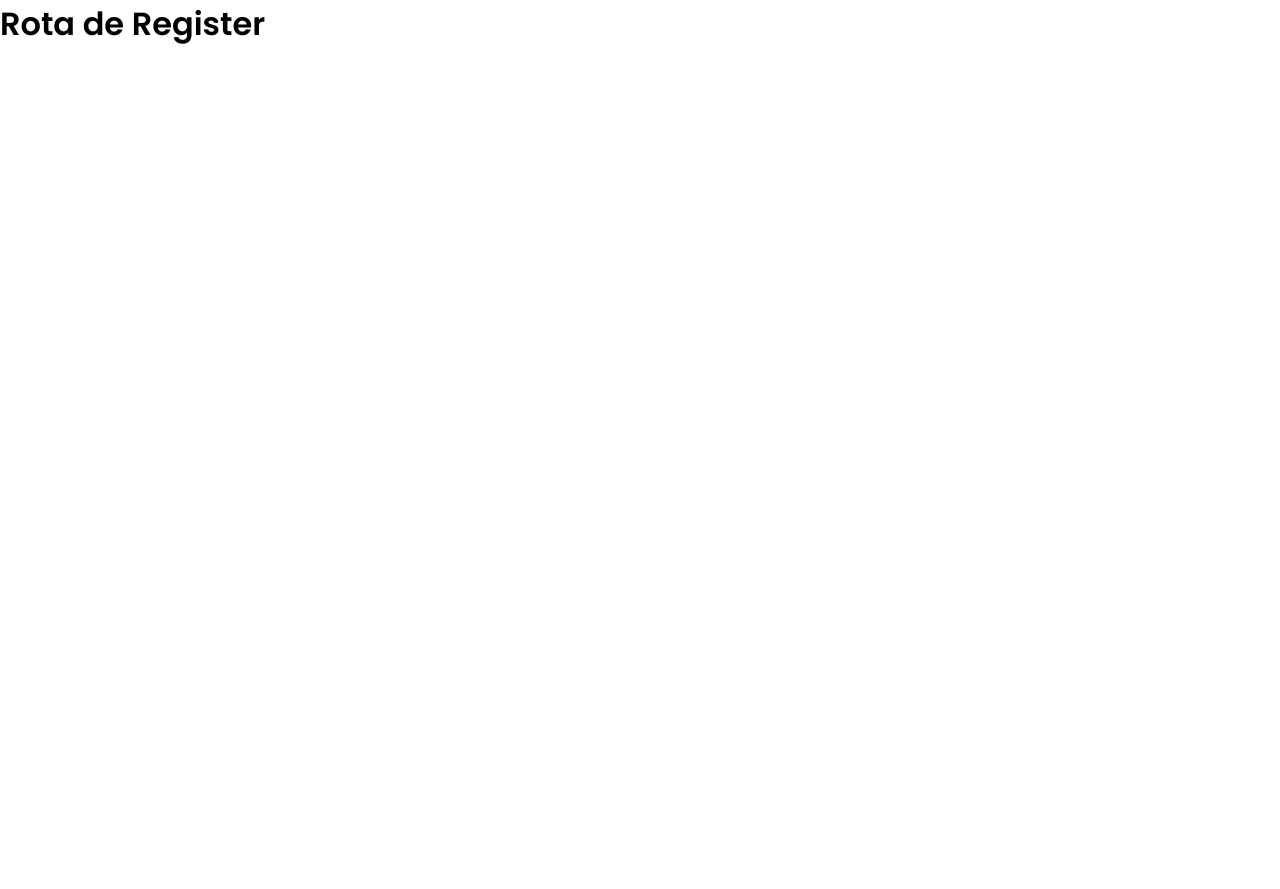
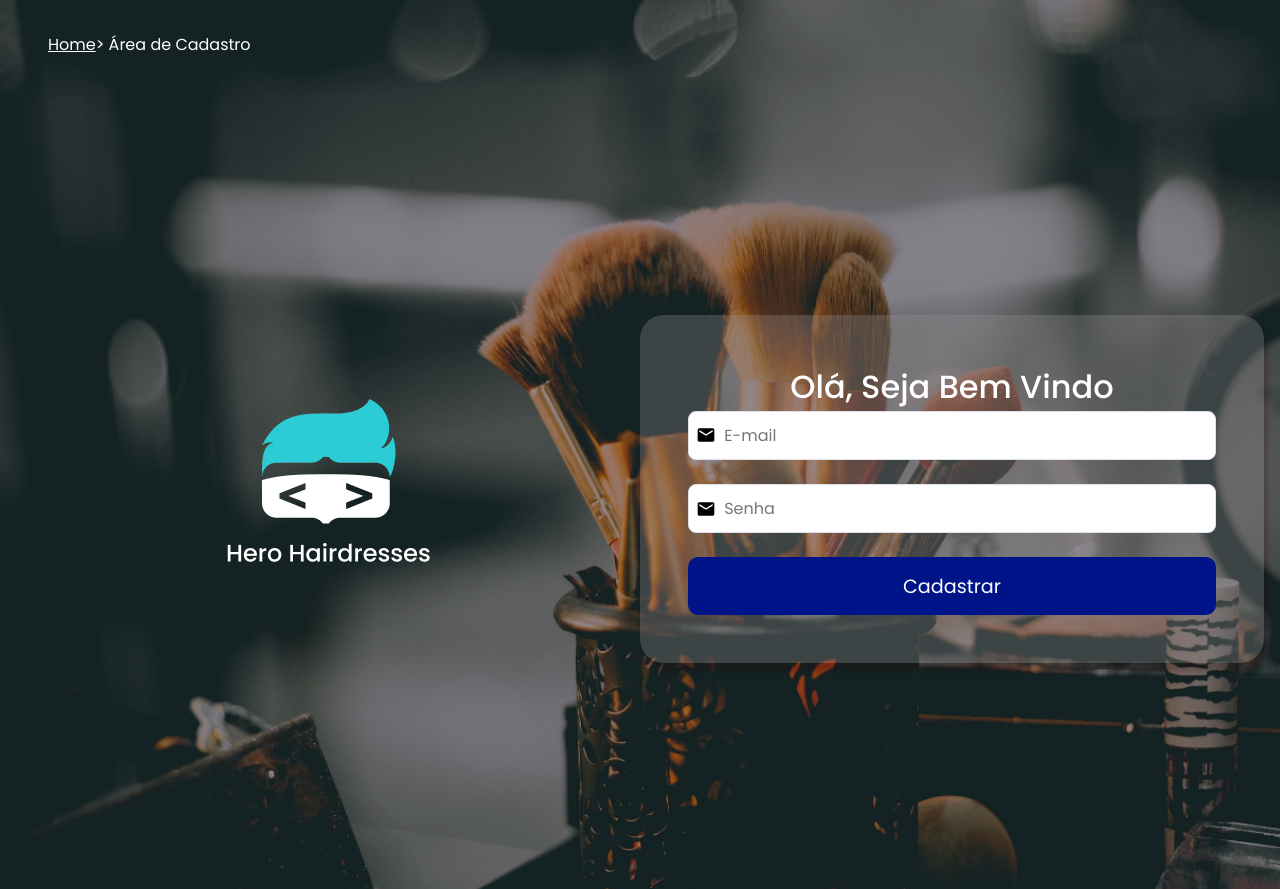
Before and after one commit to devGiovanni95/sistema-agendamento-semana-do-heroi, a React (Vite) app in the folder frontend/: page /register in a window 1280 px wide. Before the commit the page ends 800 px from the top, so only its background shows below. Built offline with nearby package versions, Linux system fonts and the light colour scheme.

Commit message:
Created Register Screen for news users, and created news components for the use in screens

```diff
--- /dev/null
+++ b/frontend/src/components/Button/Button.module.css
@@ -0,0 +1,12 @@
+.button{
+    width: 100%;
+    border: none;
+    padding: .9rem;
+    border-radius: 10px;
+    color: var(--white);
+    background-color: var(--secondary);
+}
+
+.button span{
+    font-size: 1.2rem;
+}
--- /dev/null
+++ b/frontend/src/components/Button/index.tsx
@@ -0,0 +1,12 @@
+import { IButton } from "../../interfaces/InterfaceLogin"
+import style from "./Button.module.css"
+
+export const Button = ({text}: IButton)=> {
+    return(
+        <button className={style.button}>
+            <span>
+                {text}
+            </span>
+        </button>
+    )
+}
--- a/frontend/src/interfaces/InterfaceLogin.tsx
+++ b/frontend/src/interfaces/InterfaceLogin.tsx
@@ -8,3 +8,7 @@ export interface IFormValues{
     email: string;
     password:string;
 }
+
+export interface IButton{
+    text: string;
+}
--- a/frontend/src/page/Login/Login.module.css
+++ b/frontend/src/page/Login/Login.module.css
@@ -33,8 +33,8 @@ text-align: center;
 }
 
 .card h2{
-    color: var(--black);
+    color: black;
     font-style: normal;
-    font-size: 1.5rem;
-    font-weight: 500;
+    font-size: 3rem;
+    font-weight: 800;
 }
--- a/frontend/src/page/Login/index.tsx
+++ b/frontend/src/page/Login/index.tsx
@@ -5,6 +5,7 @@ import { useForm } from "react-hook-form"
 import { IFormValues } from "../../interfaces/InterfaceLogin"
 import * as yup from 'yup'
 import { yupResolver } from "@hookform/resolvers/yup"
+import {Button} from "./../../components/Button"
 
 
 export function Login() {
@@ -43,7 +44,7 @@ export function Login() {
                            < Input placeholder="Senha"
                            type="password"
                                 {...register('password', {required: true})}/>
-                            <button>Entrar</button>
+                            <Button text='Entrar'/>
                         </form>
                     </div>
 
--- /dev/null
+++ b/frontend/src/page/Register/Register.module.css
@@ -0,0 +1,44 @@
+.background{
+    background-image: url('../../assets/cadastro.webp');
+    min-height: 100vh;
+    background-repeat: no-repeat;
+    background-size: cover;
+  /*  display: flex;*/
+  /*  align-items: center;*/
+}
+
+.wrapper{
+    display: flex;
+    width:  100%;
+    align-items: center;
+    height: 100vh;
+}
+
+.imageContainer{
+    width: 50% ;
+    text-align: center;
+}
+
+.card{
+    width: 50%;
+    background-color: var(--gray-100);
+    box-shadow: 4px 8px 4px rgba(43, 6, 6, 0.2);
+    border-radius: 24px;
+    padding: 3rem;
+    text-align: center;
+}
+.navigate a{
+    color: var(--white);
+
+}
+
+.navigate{
+    color: var(--white);
+    padding: 2rem;
+}
+.card h2{
+    color: var(--white);
+    font-style: normal;
+    font-size: 2rem;
+    font-weight: 500;
+}
--- /dev/null
+++ b/frontend/src/page/Register/index.tsx
@@ -0,0 +1,42 @@
+import style from './Register.module.css'
+import logo from './../../assets/logo.webp'
+import { Input } from '../../components/Input'
+import { Link } from 'react-router-dom'
+import {Button} from "./../../components/Button"
+
+export function Register(){
+    return(
+        <div className={style.background}>
+            <div className="container">
+                <p className={style.navigate}>
+                    <Link to={'/'}>
+                        Home
+                    </Link>
+                    {'>'} Área de Cadastro
+                </p>
+             <div className={style.wrapper}>
+                 <div className={style.imageContainer}>
+                     <img src={logo} alt="" />
+                 </div>
+                 <div className={style.card}>
+                     <h2>Olá, Seja Bem Vindo</h2>
+                     <form >
+                        < Input placeholder="E-mail"
+                         type="text"
+                           //  {...register('email', {required: true})}
+                            // error={errors.email && errors.email.message}
+                         />
+
+                        < Input placeholder="Senha"
+                        type="password"
+                         //    {...register('password', {required: true})}
+                         />
+                         <Button text='Cadastrar'/>
+                     </form>
+                 </div>
+
+             </div>
+         </div>
+     </div>
+    )
+}
--- a/frontend/src/routes/index.tsx
+++ b/frontend/src/routes/index.tsx
@@ -1,20 +1,13 @@
-import {BrowserRouter, Route, Routes} from "react-router-dom";
+import { BrowserRouter, Route, Routes } from "react-router-dom";
 import { Login } from "../page/Login";
+import { Register } from "../page/Register";
 
-export const RouteApp = ()=>{
-    return(
+export const RouteApp = () => {
+    return (
 
-            <Routes>
-                <Route path='/' element={<Login/>
-                }
-                />
-                    <Route path='/register' element={
-                    <>
-                        <h1>Rota de Register</h1>
-                    </>
-                }
-                />
-            </Routes>
-
+        <Routes>
+            <Route path='/' element={<Login />} />
+            <Route path='/register' element={<Register />} />
+        </Routes>
     )
 }
--- a/frontend/vite.config.ts
+++ b/frontend/vite.config.ts
@@ -4,4 +4,7 @@ import react from '@vitejs/plugin-react-swc'
 // https://vitejs.dev/config/
 export default defineConfig({
   plugins: [react()],
+  server:{
+    port:3003
+  }
 })
```
